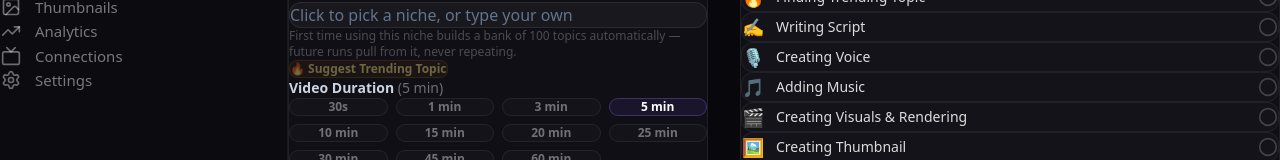
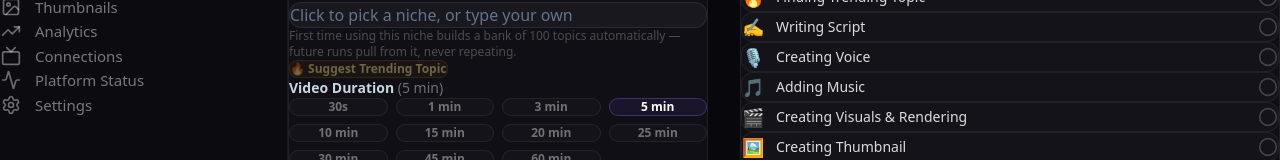
Before and after one commit to hananatravels-cell/NovaTube_AI, a Next.js app in the folder frontend/: page /dashboard/agent in a window 1280 px wide. Shown: the part 169-329 px from the top of the page. Built offline with nearby package versions, Linux system fonts and the light colour scheme.

Commit message:
Update page.tsx

```diff
--- a/frontend/app/dashboard/agent/page.tsx
+++ b/frontend/app/dashboard/agent/page.tsx
@@ -5,7 +5,7 @@ import Link from 'next/link';
 import {
   LayoutDashboard, FileText, Mic, Video, Image as ImageIcon, TrendingUp, Settings,
   Bell, Search, LogOut, Play, Sparkles, CheckCircle2, XCircle, Loader2, Circle,
-  Globe, MessageCircle, Camera, Music2, Download, Copy, Check, Plus, X, Trash2, Tv,
+  Globe, MessageCircle, Camera, Music2, Download, Copy, Check, Plus, X, Trash2, Tv, Activity,
 } from 'lucide-react';
 
 type StageStatus = 'waiting' | 'working' | 'completed' | 'failed';
@@ -582,6 +582,7 @@ export default function AIContentAgentPage() {
     { name: 'Thumbnails', icon: <ImageIcon className="w-5 h-5" />, id: 'thumbnails', href: '/dashboard/thumbnails' },
     { name: 'Analytics', icon: <TrendingUp className="w-5 h-5" />, id: 'analytics', href: '/dashboard' },
     { name: 'Connections', icon: <Tv className="w-5 h-5" />, id: 'connections', href: '/dashboard/connections' },
+    { name: 'Platform Status', icon: <Activity className="w-5 h-5" />, id: 'status', href: '/dashboard/status' },
     { name: 'Settings', icon: <Settings className="w-5 h-5" />, id: 'settings', href: '/dashboard' },
   ];
 
```
